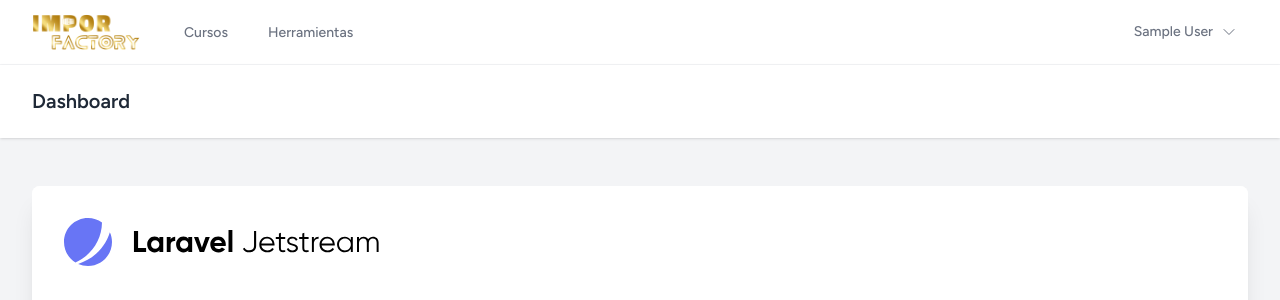
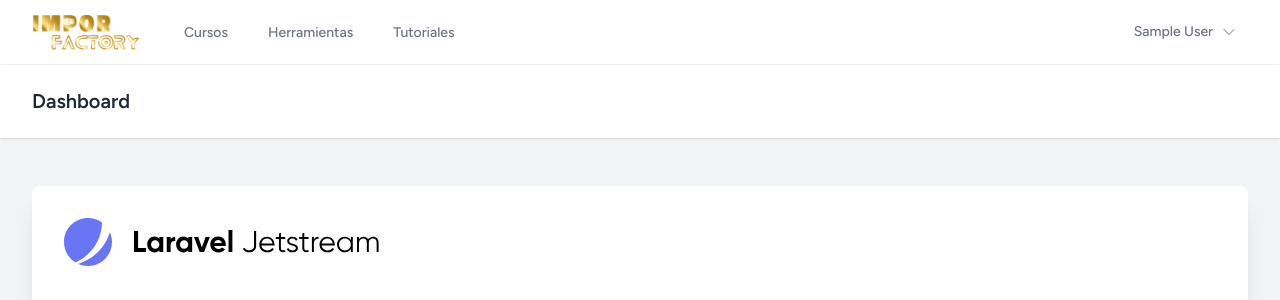
Before and after one commit to DesarrolloImporfactory/plataforma, a Laravel app: page /dashboard in a window 1280 px wide. Shown: the top 300 px of the page. Run offline with Laravel 9, Linux system fonts and the light colour scheme; a user stored in the database is signed in; tables that the repository leaves empty hold one stand-in row (values such as "Sample post"); style sheets or scripts are compiled from the project's sources; parts of the project's set-up code (start-up, migrations or seed data) failed here and were passed over; some libraries are stand-ins or nearby versions.

Commit message:
tutoriales

```diff
--- a/resources/views/navigation-menu.blade.php
+++ b/resources/views/navigation-menu.blade.php
@@ -13,6 +13,11 @@
         [
             'name' => 'Herramientas',
             'route' => url('http://194.163.183.231:8085/home'),
+            'active' => '',
+        ],
+        [
+            'name' => 'Tutoriales',
+            'route' => url("https://mstr.ly/tutoriales-imporsuit"),
             'active' => '',
         ],
     ];
```
